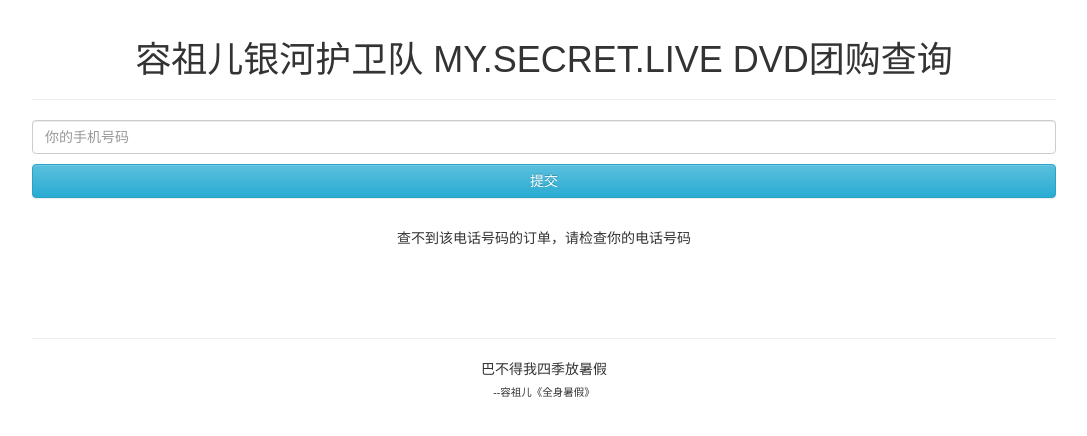
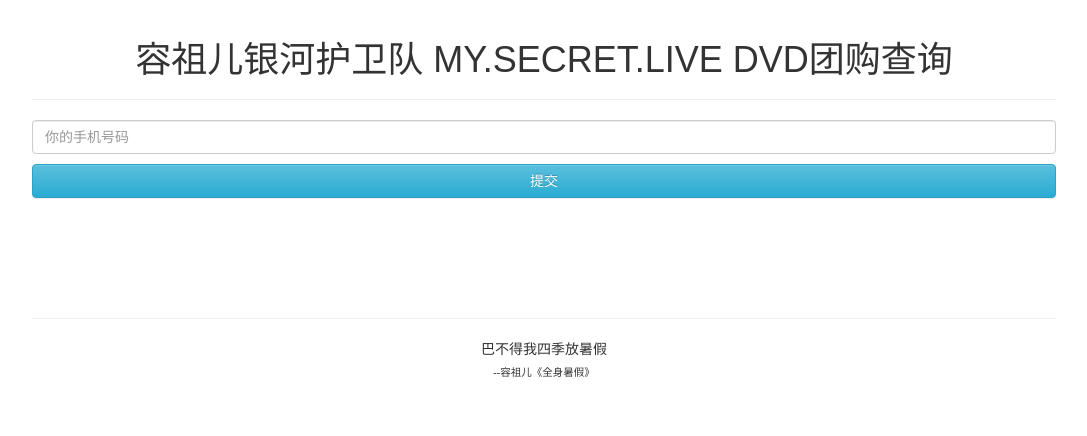
Before and after one commit to YuiZhou/temp, a React (Create React App) app: page / in a window 1280 px wide. Shown: the top 436 px of the page, without its empty margins (96-1183 px from the left). Built offline with nearby package versions, Linux system fonts and the light colour scheme.

Commit message:
add check

```diff
--- a/src/App.js
+++ b/src/App.js
@@ -9,7 +9,7 @@
     super(props);
     var tel = this.getTel();
     this.state = {
-      data: dataFactory.find(tel)
+      data: tel ? dataFactory.find(tel) : ''
     };
     this.show = this.show.bind(this);
     this.track = this.track.bind(this);
```
